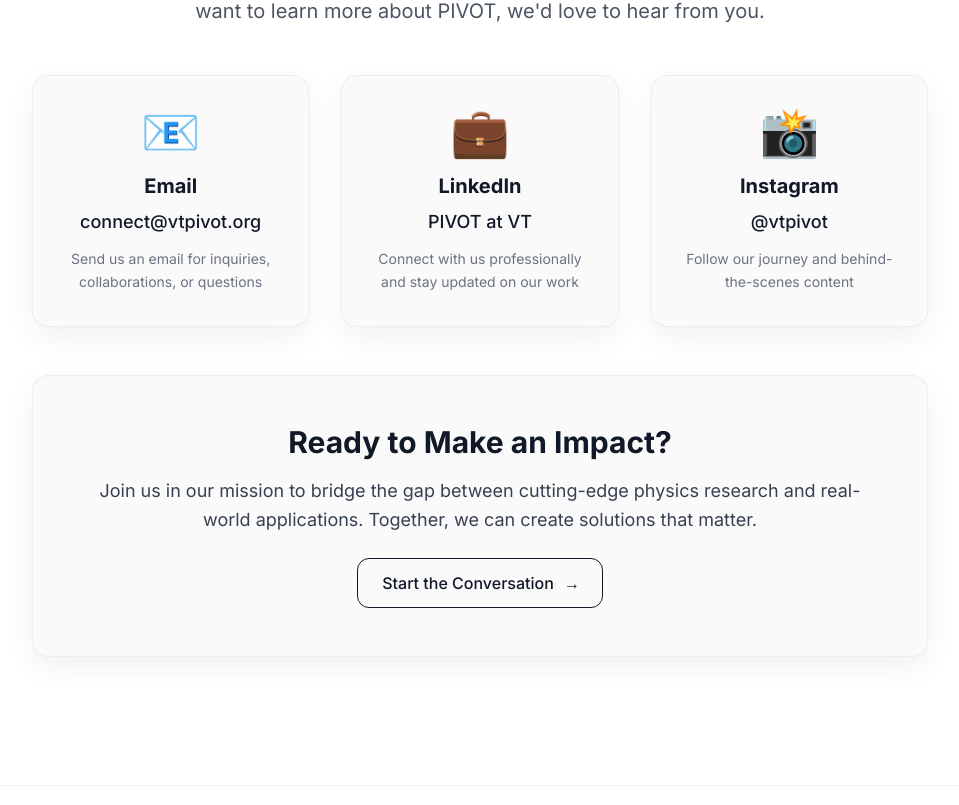
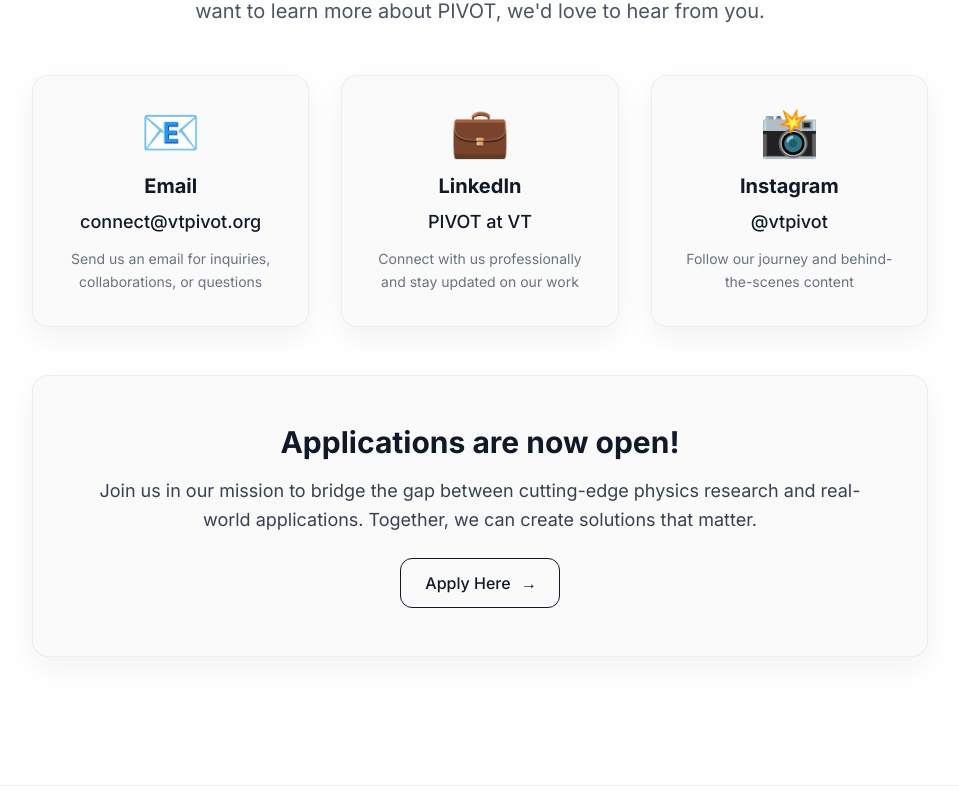
Before and after one commit to jsedamano/pivot-website, a Next.js app: page /contact in a window 1280 px wide. Shown: the part 465-1270 px from the top of the page, without its empty margins (160-1119 px from the left). Built offline with nearby package versions, Linux system fonts and the light colour scheme.

Commit message:
Updated "Contact" page to include application form

```diff
--- a/src/app/contact/page.tsx
+++ b/src/app/contact/page.tsx
@@ -145,7 +145,7 @@ export default function ContactPage() {
             className="card p-8 md:p-12 text-center mt-12 bg-brand-50/80 dark:bg-gray-800/30"
           >
             <h3 className="text-2xl md:text-3xl font-bold mb-4">
-              Ready to Make an Impact?
+              Applications are now open!
             </h3>
             <p
               className="text-lg leading-relaxed mb-6"
@@ -160,10 +160,10 @@ export default function ContactPage() {
               className="inline-block"
             >
               <a
-                href="mailto:connect@vtpivot.org"
+                href="https://docs.google.com/forms/d/e/1FAIpQLSdl6bHUjqDAY8QrqkEjWrIy6euDNu5ba5RuUGLgANXTr6Cdzg/viewform"
                 className="inline-flex items-center gap-2 rounded-xl border border-brand-600 text-brand-600 dark:text-brand-400 hover:bg-brand-600 hover:text-white dark:hover:text-white px-6 py-3 transition font-medium"
               >
-                Start the Conversation
+                Apply Here
                 <motion.span
                   animate={{ x: [0, 4, 0] }}
                   transition={{ repeat: Infinity, duration: 1.5, ease: "easeInOut" }}
```
